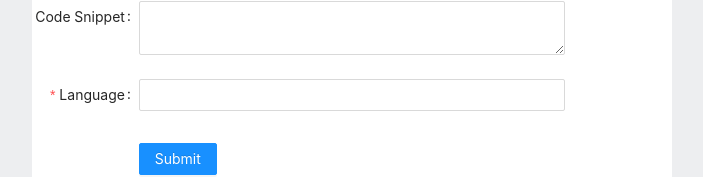
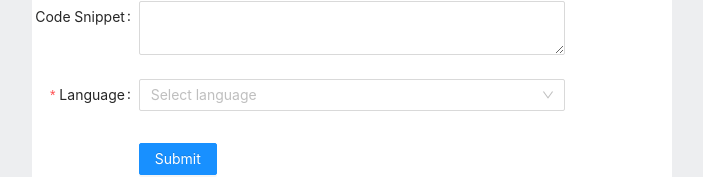
Before and after one commit to kPaulv/snippet-ui-ex, a React (Create React App) app: page /create in a window 1280 px wide. Shown: the part 240-417 px from the top of the page, without its empty margins (288-991 px from the left). Built offline with nearby package versions, Linux system fonts and the light colour scheme.

Commit message:
added select for languages

```diff
--- a/src/components/App.js
+++ b/src/components/App.js
@@ -6,15 +6,14 @@ import FeedPanel from "./FeedPanel";
 import RightPanel from "./RightPanel";
 
 function App() {
-    return (
-        <React.StrictMode>
+    return (<React.Fragment>
             <Header/>
             <div className="PanelSpace">
                 <LeftPanel/>
                 <FeedPanel/>
                 <RightPanel/>
             </div>
-        </React.StrictMode>
+        </React.Fragment>
     );
 }
 
--- a/src/components/CreatePostPage.js
+++ b/src/components/CreatePostPage.js
@@ -1,9 +1,29 @@
 import React from "react";
 import './styles/CreatePostPage.css';
 import 'antd/dist/antd.css';
-import {Form, Input, Button} from 'antd';
+import {Form, Input, Button, Select} from 'antd';
+const {Option} = Select;
 //import 'bootstrap/dist/css/bootstrap.min.css';
 //const {  Form, Input, InputNumber, Button  } = antd;
+
+/*
+{
+
+  "userId": 1,
+  "tittle": "string",
+  "description": "string",
+  "languageId": 1,
+  "snippetCode": "string",
+  "tags": [
+    {
+
+      "name": "string"
+    }
+  ]
+}
+
+*/
+
 const layout = {
     labelCol: {
         span: 4,
@@ -29,13 +49,103 @@ const onFinish = (values) => {
 };
 
 export default class CreatePostPage extends React.Component {
+    constructor(props) {
+        super(props);
+
+        this.state = {
+            tittle: '',
+            description: '',
+            snippetCode: '',
+            language: '',
+            tags: []
+        }
+    }
+
+    changeHandler = (event) => {
+        this.setState({[event.target.name]: event.target.value})
+    }
+
+    selectChangeHandler =(value) => {
+        switch (value) {
+            case 'C++':
+                this.setState({language: 'C++'})
+                return;
+
+            case 'Java':
+                this.setState({language: 'Java'})
+                return;
+
+            case 'Python':
+                this.setState({language: 'Python'})
+                return;
+
+            case 'JavaScript':
+                this.setState({language: 'JavaScript'})
+                return;
+
+            case 'other':
+                return;
+        }
+    }
+
+    submitHandler = (event) => {
+        event.preventDefault();
+        console.log(this.state);
+        const data = {
+            userId: 4,
+            tittle: this.state.tittle,
+            description: this.state.description,
+            languageId: 1,
+            snippetCode: this.state.snippetCode,
+            tags: [
+                {
+                    name: "str3"
+                }
+            ]
+        };
+
+        console.log("show data");
+        console.log(data);
+        const requestOptions = {
+            method: 'POST',
+            headers: {
+                'Accept': 'text/plain',
+                'Content-Type': 'application/json'
+            },
+            /*mode: 'no-cors',*/
+            /*body: JSON.stringify({
+                "tittle": "string",
+                "description": "string",
+                "languageId": 1,
+                "snippetCode": "string",
+                "tags": [
+                    {
+                        "name": "string"
+                    }
+                ]
+            })*/
+            body: JSON.stringify(data)
+        };
+        fetch("https://localhost:44384/Post", requestOptions)
+            .then(response => {
+                console.log(response)
+            })
+            .catch(error => {
+                console.log(error)
+            })
+    }
+
     render() {
+        const { tittle, description, snippetCode, language } = this.state
+
         return (
             <div className="create-post-form">
                 <h3 className="create-post-form-header">Create post</h3>
-                <Form {...layout} name="nest-messages" onFinish={onFinish} validateMessages={validateMessages}>
+                <Form {...layout} name="nest-messages" onFinish={onFinish}
+                      validateMessages={validateMessages}
+                      onSubmitCapture={this.submitHandler}>
                     <Form.Item
-                        name={['post', 'title']}
+                        name={"tittle"}
                         label="Title"
                         rules={[
                             {
@@ -43,11 +153,12 @@ export default class CreatePostPage extends React.Component {
                             },
                         ]}
                     >
-                        <Input/>
+                        <Input type="text" name="tittle" value={tittle}
+                               onChange={this.changeHandler}/>
                     </Form.Item>
 
                     <Form.Item
-                        name={['post', 'description']}
+                        name={"description"}
                         label="Description"
                         rules={[
                             {
@@ -55,15 +166,17 @@ export default class CreatePostPage extends React.Component {
                             },
                         ]}
                     >
-                        <Input.TextArea/>
+                        <Input.TextArea name="description" value={description}
+                                        onChange={this.changeHandler}/>
                     </Form.Item>
 
-                    <Form.Item name={['post', 'snippet']} label="Code Snippet">
-                        <Input.TextArea/>
+                    <Form.Item name={"snippetCode"} label="Code Snippet">
+                        <Input.TextArea name="snippetCode" value={snippetCode}
+                                        onChange={this.changeHandler}/>
                     </Form.Item>
 
                     <Form.Item
-                        name={['post', 'language']}
+                        name={"language"}
                         label="Language"
                         rules={[
                             {
@@ -71,7 +184,21 @@ export default class CreatePostPage extends React.Component {
                             },
                         ]}
                     >
-                        <Input/>
+                        <Select placeholder="Select language" type="text" onChange={this.selectChangeHandler}
+                            name="language" value={language}>
+                            <Option name="C++" value="C++">
+                                C++
+                            </Option>
+                            <Option name="Java" value="Java">
+                                Java
+                            </Option>
+                            <Option name="Python" value="Python">
+                                Python
+                            </Option>
+                            <Option name="JavaScript" value="JavaScript">
+                                JavaScript
+                            </Option>
+                        </Select>
                     </Form.Item>
 
                     <Form.Item wrapperCol={{...layout.wrapperCol, offset: 4}}>
--- a/src/index.js
+++ b/src/index.js
@@ -16,7 +16,7 @@ ReactDOM.render(
     <React.StrictMode>
         <Router history={history}>
             <Switch>
-                <Route exact path='/' component={App} />
+                <Route exact path="/" component={App} />
                 <Route path="/create" component={CreatePostPage} />
                 <Route component={NotFound} />
             </Switch>
```
